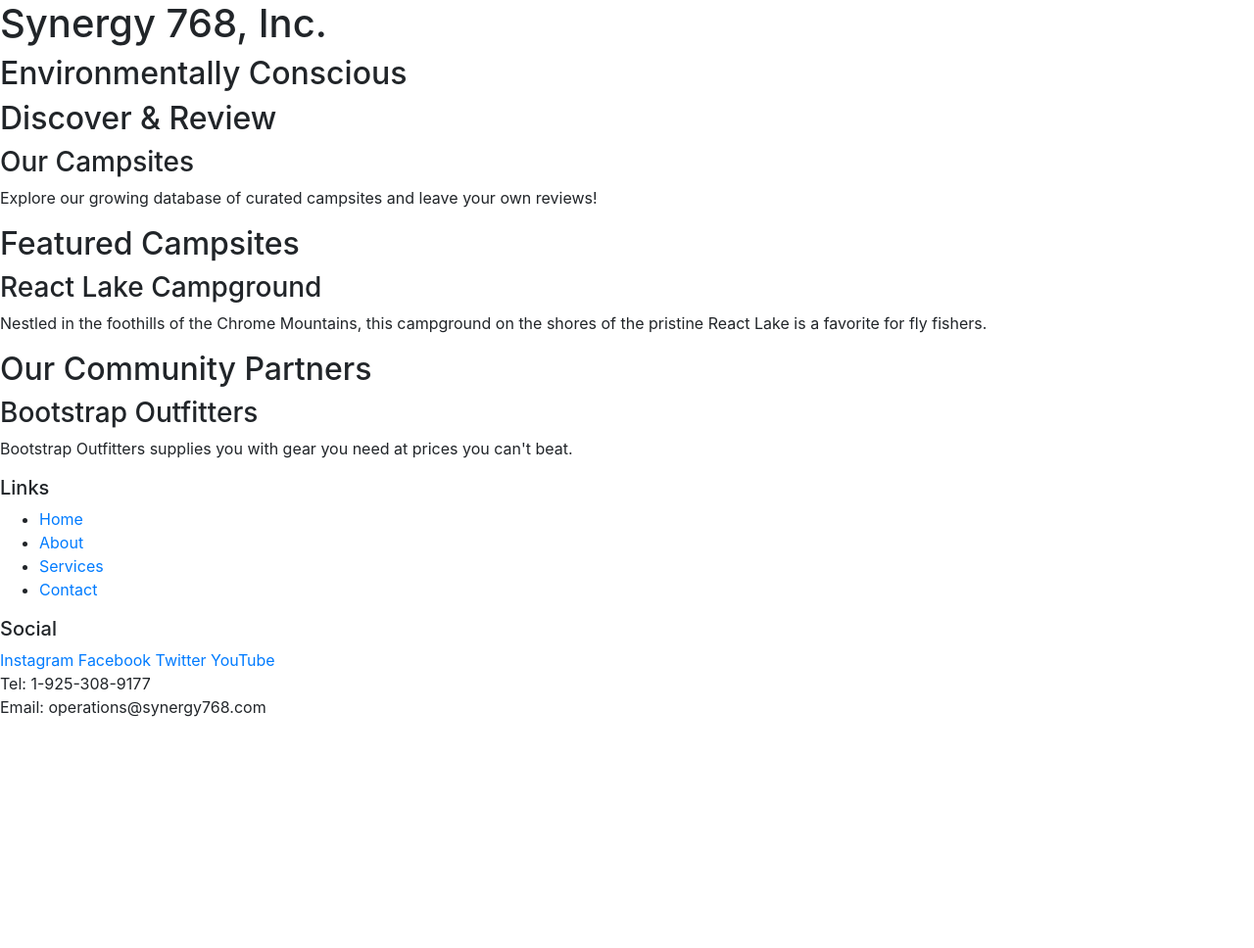
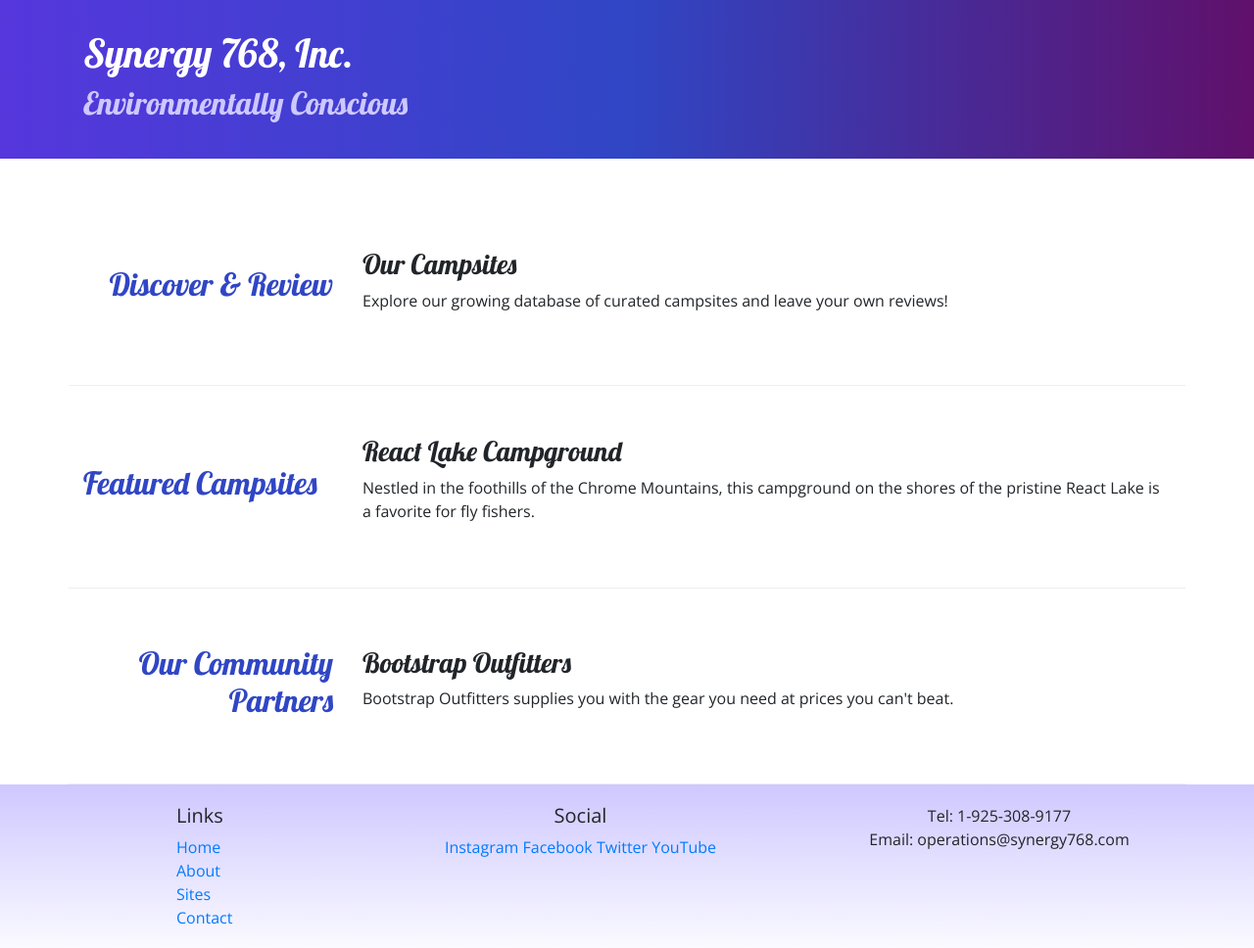
Before and after one commit to evenstevens1996/Synergy768, a website: page index.html in a window 1280 px wide. Shown: the whole page at 98% size. Before the commit the page ends 800 px from the top, so only its background shows below. Drawn offline with nearby package versions, Linux system fonts and the light colour scheme.

Commit message:
Second Commit

```diff
--- /dev/null
+++ b/css/styles.css
@@ -0,0 +1,32 @@
+body {
+    font-family: "Open Sans", sans-serif;
+}
+
+h1, h2, h3 {
+    font-family: "Lobster", cursive;
+}
+
+h2 {
+    color: #3046C5;
+}
+
+header h2 {
+    color: #CEC8FF;
+}
+
+footer {
+    background-image: linear-gradient(#CEC8FF, white);
+    padding: 20px 0;
+}
+
+.jumbotron {
+    padding: 30px;
+    background-image: linear-gradient(to right, #5637DD, #3046C5, #60106B);
+    color: white;
+}
+
+.row-content {
+    padding: 50px 0;
+    border-bottom: 1px ridge;
+    min-height: 200px;
+}
--- a/index.html
+++ b/index.html
@@ -9,56 +9,81 @@
     <!-- Bootstrap CSS -->
     <link rel="stylesheet" href="node_modules/bootstrap/dist/css/bootstrap.min.css" />
 
-    <title>Synergy: Telecom, Solar, Electrical, ADU</title>
+    <!-- Additional CSS must be placed after Bootstrap CSS -->
+    <link rel="stylesheet" href="https://fonts.googleapis.com/css?family=Lobster|Open+Sans" />
+    <link rel="stylesheet" href="css/styles.css" />
+    <title>Synergy: Solar, Telecom, Electrical, ADU</title>
 </head>
 
 <body>
 
-    <header>
-        <div>
+    <header class="jumbotron jumbotron-fluid">
+        <div class="container">
+            <div class="row">
+                <div class="col">
                     <h1>Synergy 768, Inc.</h1>
                     <h2>Environmentally Conscious</h2>
                 </div>
+            </div>
+        </div>
     </header>
 
-    <div>
-        <h2>Discover & Review</h2>
+    <div class="container">
+        <div class="row row-content align-items-center">
+            <div class="col-sm-4 col-md-3">
+                <h2 class="text-sm-right">Discover & Review</h2>
+            </div>
+            <div class="col">
                 <h3>Our Campsites</h3>
                 <p>Explore our growing database of curated campsites and leave your own reviews!</p>
             </div>
+        </div>
 
-    <div>
+        <div class="row row-content align-items-center">
+            <div class="col-sm-4 col-md-3">
                 <h2>Featured Campsites</h2>
+            </div>
+            <div class="col">
                 <h3>React Lake Campground</h3>
                 <p>Nestled in the foothills of the Chrome Mountains, this campground on the shores of the pristine React Lake is a favorite for fly fishers.</p>
             </div>
+        </div>
 
-    <div>
-        <h2>Our Community Partners</h2>
+        <div class="row row-content align-items-center">
+            <div class="col-sm-4 col-md-3">
+                <h2 class="text-sm-right">Our Community Partners</h2>
+            </div>
+            <div class="col">
                 <h3>Bootstrap Outfitters</h3>
-        <p>Bootstrap Outfitters supplies you with gear you need at prices you can't beat.</p>
+                <p>Bootstrap Outfitters supplies you with the gear you need at prices you can't beat.</p>
+            </div>
+        </div>
     </div>
 
     <footer>
-        <div>
+        <div class="container">
+            <div class="row">
+                <div class="col-4 col-sm-2 offset-1">
                     <h5>Links</h5>
-            <ul>
+                    <ul class="list-unstyled">
                         <li><a href="#">Home</a></li>
                         <li><a href="#">About</a></li>
-                <li><a href="#">Services</a></li>
+                        <li><a href="#">Sites</a></li>
                         <li><a href="#">Contact</a></li>
                     </ul>
                 </div>
-        <div>
+                <div class="col-6 col-sm-5 text-center">
                     <h5>Social</h5>
                     <a href="http://instagram.com/">Instagram</a>
                     <a href="http://facebook.com/">Facebook</a>
                     <a href="http://twitter.com/">Twitter</a>
                     <a href="http://youtube.com/">YouTube</a>
                 </div>
-        <div>
+                <div class="col-sm-4 text-center">
                     Tel: 1-925-308-9177<br />
                     Email: operations@synergy768.com
+                </div>
+           </div>
         </div>
     </footer>
 
```
Also changed, not shown: aboutus.html (added, +84 -0 lines), 1 other file. Lines whose indentation alone changed are shown as unchanged.
